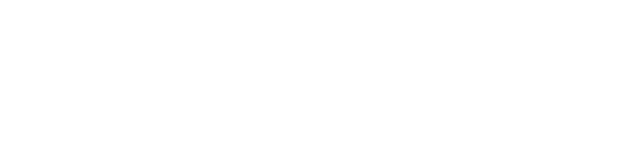
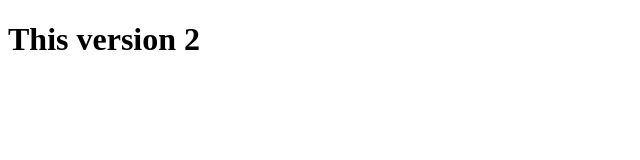
Before and after one commit to nareshgitrepo1/myrepo, a plain HTML site: page index.html in a window 1280 px wide. Shown: the whole page, without its empty margins (0-640 px from the left). Drawn offline with Linux system fonts and the light colour scheme.

Commit message:
This is V2

```diff
--- a/index.html
+++ b/index.html
@@ -6,6 +6,6 @@
     <title>Document</title>
 </head>
 <body>
-
+    <h1>This version 2</h1>
 </body>
 </html>
```
